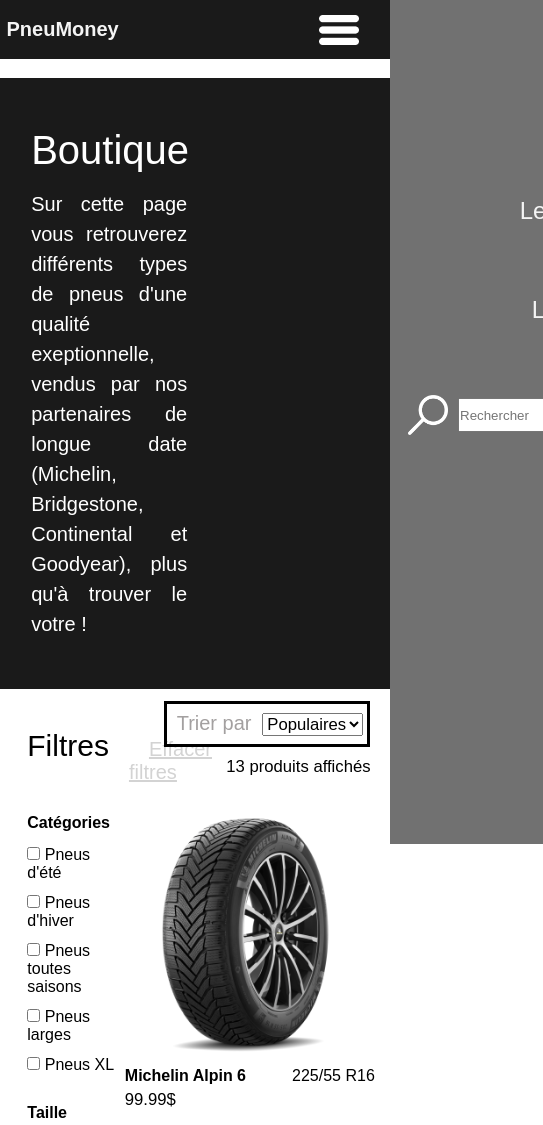
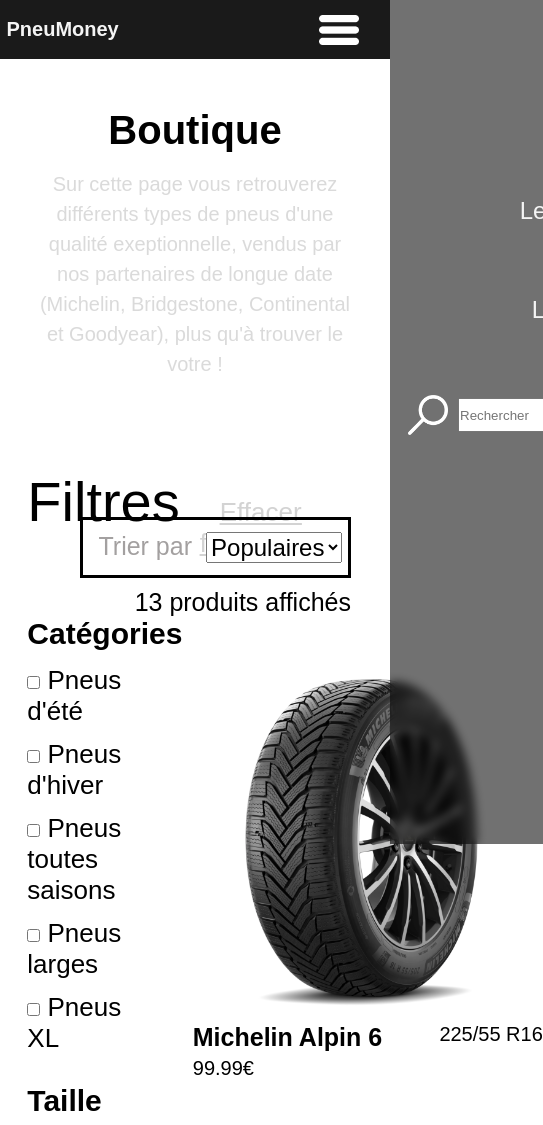
Before and after one commit to chevalierthomas/pneumoney, a plain HTML site: page shop.html in a window 390 px wide. Shown: the top 1125 px of the page, 543 px wide, since content can reach past the window. Drawn offline with Linux system fonts and the light colour scheme.

Commit message:
Add files via upload

```diff
--- a/shop.css
+++ b/shop.css
@@ -2,6 +2,14 @@
     margin-top: 68px;
     display: flex;
     flex-flow: row wrap;
+}
+
+.haut{
+    margin-left: 7%;
+    flex-direction: row;
+    justify-content: space-between;
+    width: 100%;
+    margin-right: 10%;
 }
 
 .gauche{
@@ -12,7 +20,7 @@
 
 .droite{
     margin-top: 3%;
-    width: 63%;
+    width: 58%;
 }
 
 .barre-shop{
@@ -24,8 +32,8 @@
 .barre-shop-title{
     margin-top: 50px;
     margin-left: 8%;
-    font-size: 40px;
-    font-weight: 400;
+    font-size: 72px;
+    font-weight: 500;
     color: white;
 }
 
@@ -34,16 +42,15 @@
     margin-left: 8%;
     margin-bottom: 50px;
     width: 40%;
-    font-size: 20px;
+    font-size: 28px;
     line-height: 1.5em;
     text-align: justify;
     color: white;
 }
 
 .filtres{
-    margin-top: 30px;
+    margin-bottom: 30px;
 }
-
 
 .filtres-header{
     display: flex;
@@ -54,24 +61,25 @@
 
 .filtres-header-title{
     color: black;
-    font-size: 30px;
+    font-size: 56px;
     font-weight: 500;
 }
 
 .filtres-clear{
     color: lightgray;
-    font-size: 20px;
+    font-size: 26px;
     text-decoration: underline;
     margin-left: 20px;
 }
 
 .filtres-clear:hover{
     color: rgb(186, 186, 186);
+    font-size: 14px;
 }
 
 .filtres-title{
     color: black;
-    font-size: 16px;
+    font-size: 30px;
     font-weight: 800;
 }
 
@@ -79,17 +87,14 @@
     margin-top: 14px;
 }
 
-.checkbox{
-    color: aqua;
-}
-
 .filtres-box{
     margin-top: 12px;
     color: black;
-    font-size: 16px;
+    font-size: 26px;
 }
 
 .sort{
+    margin-top: -42px;
     display: flex;
     flex-direction: column;
     align-items: flex-end;
@@ -97,7 +102,7 @@
 
 .sort-box{
     white-space: nowrap;
-    padding: 8px 10px;
+    padding: 12px 15px;
     display: flex;
     border: solid medium black;
 }
@@ -105,6 +110,7 @@
 .sort-box-text{
     flex-wrap: nowrap;
     color: rgb(163, 160, 160);
+    font-size: 25px;
 }
 
 .sort-box-list{
@@ -113,18 +119,18 @@
 
 .select{
     color: black;
-    font-size: smaller;
+    font-size: 24px;
     margin-right: 5px;
 }
 
 .sort-text{
     margin-top: 10px;
     color: black;
-    font-size: smaller;
+    font-size: 25px;
 }
 
 .products-cards{
-    margin-top: 20px;
+    margin-top: 24px;
     display: flex;
     flex-direction: row;
     flex-wrap: wrap;
@@ -135,10 +141,11 @@
 .card{
     width: fit-content;
     margin-top: 10px;
+    margin-bottom: 10px;
 }
 
 .img-card{
-    width: 250px;
+    width: 350px;
 }
 
 .card-body{
@@ -157,18 +164,19 @@
 .card-body-title{
     color: black;
     font-weight: 700;
-    font-size: medium;
+    font-size: 25px;
 }
 
 .card-body-price{
     margin-top: 5px;
     color: black;
-    font-size: smaller;
+    font-size: 20px;
 }
 
 .card-body-option{
     color: black;
     font-size: medium;
+    font-size: 20px;
 }
 
 .load-more-button{
@@ -179,10 +187,11 @@
 
 .button{
     margin-top: 4%;
+    background-color: white;
     color: black;
-    font-size: small;
-    font-weight: bolder;
-    padding: 10px 70px;
+    font-size: 24px;
+    font-weight: bold;
+    padding: 15px 70px;
     border: 2px solid black;
 }
 
@@ -190,3 +199,46 @@
     color:white;
     background-color:#1a1a1a;
 }
+
+@media (max-width: 1200px) {
+
+    .card{
+        margin-left: 68px;
+    }
+}
+
+
+@media screen and (max-width:780px){
+
+    .barre-shop{
+        display: flex;
+        justify-content: center;
+        flex-direction: column;
+        flex-wrap: wrap;
+        background-color: white;
+        width: 100%;
+        margin-top: 10px;
+    }
+
+    .barre-shop-title{
+        margin-top: 30px;
+        margin-left: 10%;
+        margin-right: 10%;
+        font-size: 40px;
+        font-weight: 600;
+        color: black;
+        text-align: center;
+    }
+
+    .barre-shop-text{
+        width: 84%;
+        display: flex;
+        justify-content: center;
+        margin-top: 16px;
+        margin-bottom: 50px;
+        font-size: 20px;
+        line-height: 1.5em;
+        color: rgba(211, 211, 211, 0.848);
+        text-align: center;
+    }
+}
--- a/shop.html
+++ b/shop.html
@@ -46,7 +46,7 @@
                 plus qu'à trouver le votre !
             </div>
         </div>
-        <div class="gauche">
+        <div class="haut">
             <div class="filtres-header">
                 <div class="filtres-header-title">
                     Filtres
@@ -57,6 +57,30 @@
                     </a>
                 </div>
             </div>
+            <div class="sort">
+                <div class="sort-box">
+                    <div class="sort-box-text">
+                        Trier par
+                    </div>
+                    <div class="sort-box-list">
+                        <form>
+                            <select class="select" name="select" size="1">
+                                <option class="select">
+                                    Populaires
+                                </option>
+                                <option class="select">
+                                    Prix
+                                </option>
+                            </select>
+                        </form>
+                    </div>
+                </div>
+                <div class="sort-text">
+                    13 produits affichés
+                </div>
+            </div>
+        </div>
+        <div class="gauche">
             <div class="filtres">
                 <div class="filtres-title">
                     Catégories
@@ -123,28 +147,6 @@
             </div>
         </div>
         <div class="droite">
-            <div class="sort">
-                <div class="sort-box">
-                    <div class="sort-box-text">
-                        Trier par
-                    </div>
-                    <div class="sort-box-list">
-                        <form>
-                            <select class="select" name="select" size="1">
-                                <option class="select">
-                                    Populaires
-                                </option>
-                                <option class="select">
-                                    Prix
-                                </option>
-                            </select>
-                        </form>
-                    </div>
-                </div>
-                <div class="sort-text">
-                    13 produits affichés
-                </div>
-            </div>
             <div class="products-cards">
                 <div class="card">
                     <div class="card-image">
@@ -160,7 +162,7 @@
                             </div>
                         </div>
                         <div class="card-body-price">
-                            99.99$
+                            99.99€
                         </div>
                     </div>
                 </div>
@@ -178,7 +180,7 @@
                             </div>
                         </div>
                         <div class="card-body-price">
-                            73.90$
+                            73.90€
                         </div>
                     </div>
                 </div>
```
